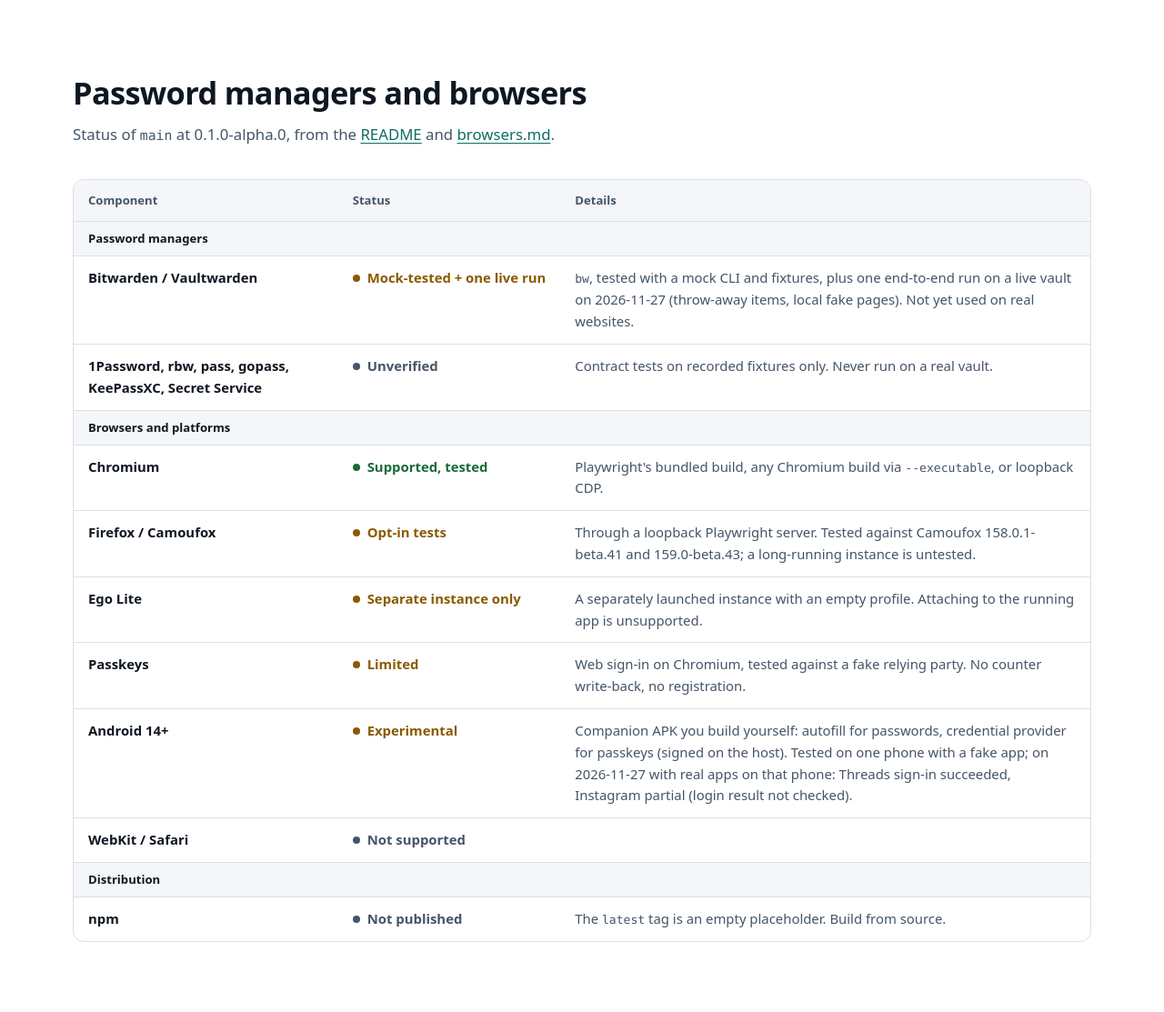
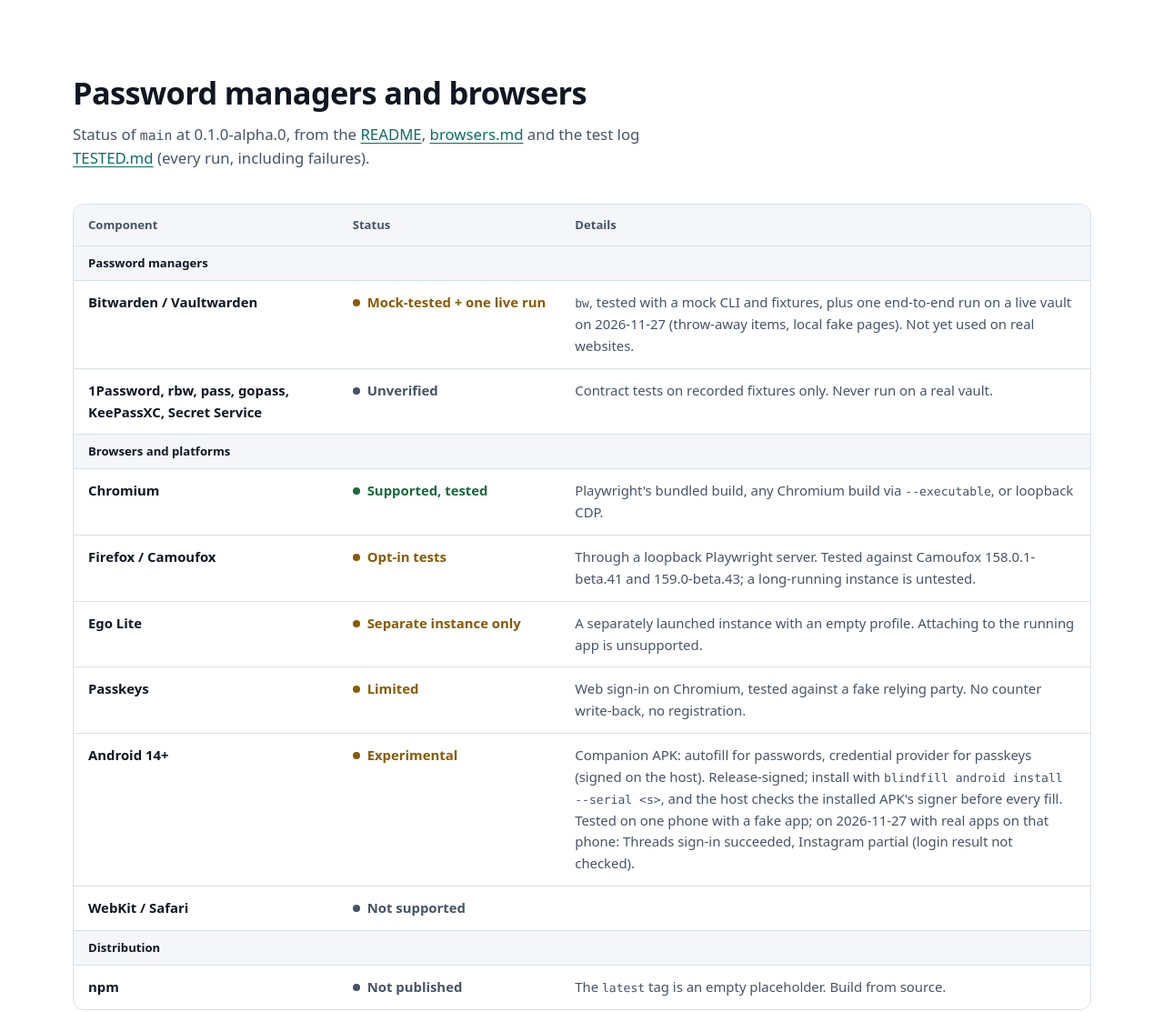
Before and after one commit to mics8128/blindfill, a website: page site/index.html in a window 1280 px wide. Shown: the part 3380-4493 px from the top of the page at 91% size. Drawn offline with Linux system fonts and the light colour scheme.

Commit message:
site: release-signed Android APK and TESTED.md link (EN + zh-TW)
- sup_and: release-signed, blindfill android install, host checks signer
- lim_a1: drop signed release APK
- sup_p: link docs/TESTED.md on main

```diff
--- a/site/app.js
+++ b/site/app.js
@@ -86,7 +86,7 @@
     cmp_fine: '填寫後的上鎖只涵蓋 blindfill 自己的介面。連到同一個瀏覽器的其他工具仍可讀取頁面。',
     sup_h: '密碼管理器與瀏覽器',
     sup_p:
-      '<code>main</code> 分支 0.1.0-alpha.0 的狀態，取自 <a href="https://github.com/mics8128/blindfill/blob/main/README.md" rel="noopener">README</a> 與 <a href="https://github.com/mics8128/blindfill/blob/main/docs/browsers.md" rel="noopener">browsers.md</a>。',
+      '<code>main</code> 分支 0.1.0-alpha.0 的狀態，取自 <a href="https://github.com/mics8128/blindfill/blob/main/README.md" rel="noopener">README</a>、<a href="https://github.com/mics8128/blindfill/blob/main/docs/browsers.md" rel="noopener">browsers.md</a> 與測試紀錄 <a href="https://github.com/mics8128/blindfill/blob/main/docs/TESTED.md" rel="noopener">TESTED.md</a>（每次測試，含失敗）。',
     sup_cap: '支援狀態',
     sup_c1: '項目',
     sup_c2: '狀態',
@@ -110,14 +110,14 @@
     sup_pkh: 'Passkey',
     sup_pk: 'Chromium 網頁登入，只針對假的依賴方測試過。不回寫計數器，不支援註冊。',
     sup_and:
-      '需自行編譯的輔助 APK：密碼走自動填入服務，passkey 走憑證提供者（簽章在主機端）。在一支手機上用假 app 測試過；2026-11-27 在同一支手機測真實 app：Threads 登入成功，Instagram 部分完成（未確認登入結果）。',
+      '輔助 APK：密碼走自動填入服務，passkey 走憑證提供者（簽章在主機端）。已用正式金鑰簽署；以 <code>blindfill android install --serial &lt;s&gt;</code> 安裝，每次填入前主機都會核對手機上 APK 的簽署者。在一支手機上用假 app 測試過；2026-11-27 在同一支手機測真實 app：Threads 登入成功，Instagram 部分完成（未確認登入結果）。',
     sup_bw:
       '<code>bw</code>，以模擬 CLI 與測試資料驗證；2026-11-27 在真實密碼庫上跑過一次端到端測試（拋棄式項目、本機假網頁）。尚未用於真實網站。',
     sup_oth: '只通過錄製資料的契約測試，從未在真實密碼庫上執行。',
     sup_npm: 'npm 上的 <code>latest</code> 只是空的佔位套件，請從原始碼建置。',
     lim_h: '使用前先了解限制',
     lim_ah: '尚未完成',
-    lim_a1: 'Android：WebView 登入、儲存新登入、簽署過的正式版 APK。',
+    lim_a1: 'Android：WebView 登入、儲存新登入。',
     lim_a2: 'Passkey 註冊與計數器回寫。',
     lim_a3: 'WebKit／Safari。',
     lim_a4: 'Shadow DOM、封閉的 iframe 與 canvas 輸入框。遇到時 blindfill 會停止。',
--- a/site/index.html
+++ b/site/index.html
@@ -471,10 +471,15 @@
           <h2 data-i18n="sup_h">Password managers and browsers</h2>
           <p class="sub" data-i18n-html="sup_p">
             Status of <code>main</code> at 0.1.0-alpha.0, from the
-            <a href="https://github.com/mics8128/blindfill/blob/main/README.md" rel="noopener">README</a> and
+            <a href="https://github.com/mics8128/blindfill/blob/main/README.md" rel="noopener">README</a>,
             <a href="https://github.com/mics8128/blindfill/blob/main/docs/browsers.md" rel="noopener"
               >browsers.md</a
-            >.
+            >
+            and the test log
+            <a href="https://github.com/mics8128/blindfill/blob/main/docs/TESTED.md" rel="noopener"
+              >TESTED.md</a
+            >
+            (every run, including failures).
           </p>
           <div class="table-wrap" tabindex="0" role="region" aria-labelledby="cap-sup">
             <table class="stack status">
@@ -545,10 +550,13 @@
                 <tr>
                   <th scope="row">Android 14+</th>
                   <td><span class="st warn" data-i18n="st_exp">Experimental</span></td>
-                  <td data-i18n="sup_and">
-                    Companion APK you build yourself: autofill for passwords, credential provider for passkeys
-                    (signed on the host). Tested on one phone with a fake app; on 2026-11-27 with real apps on
-                    that phone: Threads sign-in succeeded, Instagram partial (login result not checked).
+                  <td data-i18n-html="sup_and">
+                    Companion APK: autofill for passwords, credential provider for passkeys (signed on the
+                    host). Release-signed; install with
+                    <code>blindfill android install --serial &lt;s&gt;</code>, and the host checks the
+                    installed APK's signer before every fill. Tested on one phone with a fake app; on
+                    2026-11-27 with real apps on that phone: Threads sign-in succeeded, Instagram partial
+                    (login result not checked).
                   </td>
                 </tr>
                 <tr>
@@ -579,7 +587,7 @@
             <article class="card">
               <h3 data-i18n="lim_ah">Not built yet</h3>
               <ul>
-                <li data-i18n="lim_a1">Android: WebView logins, saving new logins, a signed release APK.</li>
+                <li data-i18n="lim_a1">Android: WebView logins, saving new logins.</li>
                 <li data-i18n="lim_a2">Passkey registration and counter write-back.</li>
                 <li data-i18n="lim_a3">WebKit / Safari.</li>
                 <li data-i18n="lim_a4">
```
